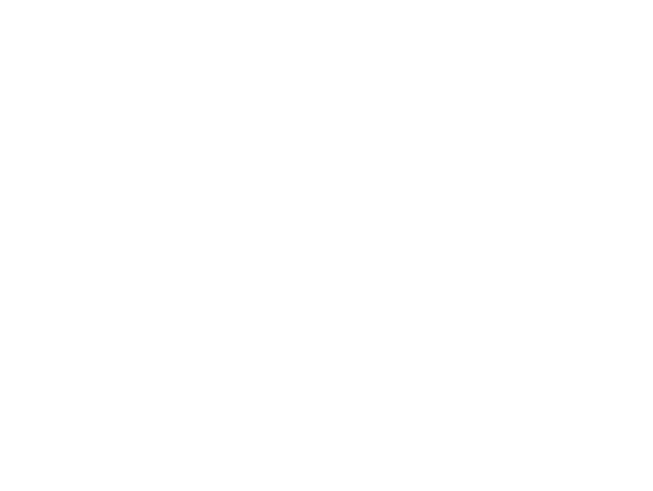
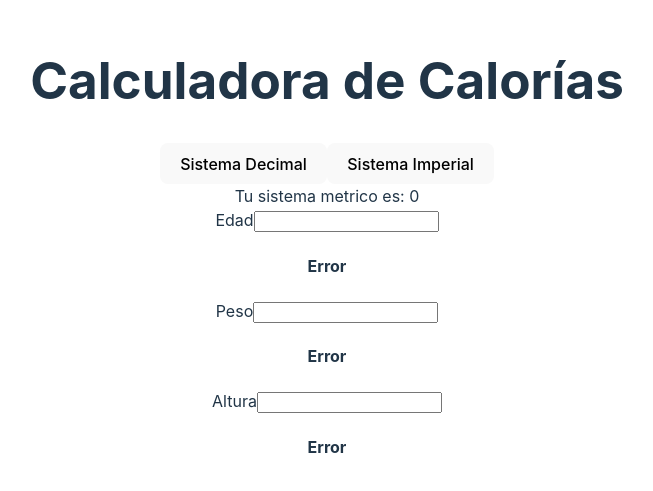
Before and after one commit to Malvare22/Calculado_Calorias, a React (Vite) app: page / in a window 1280 px wide. Shown: the part 151-642 px from the top of the page, without its empty margins (313-966 px from the left). Built offline with nearby package versions, Linux system fonts and the light colour scheme.

Commit message:
Componente input y seleccion de sistema

```diff
--- a/src/App.jsx
+++ b/src/App.jsx
@@ -1,12 +1,34 @@
+import { useState } from 'react'
 import './App.css'
+import { FormContext } from './context/FormContext';
+import Input from './components/Input';
+import { initialErrors, initialValues } from './adapters/Labels';
 
 function App() {
 
-  return (
-    <>
+	const [values, setValues] = useState(initialValues);
+	const [errors, setErrors] = useState(initialErrors);
+	const [method, setMethod] = useState(0);
+	const [result, setResult] = useState(0);
 
-    </>
-  )
+	const validForm = () => {
+		return !(errors['age'] && errors['height'] && errors['weight']);
+	};
+
+	return (
+		<FormContext.Provider value={{values, setValues, errors, setErrors, method}}>
+				<h1>Calculadora de Calorías</h1>
+				<div className='options'>
+					<button onClick={() => setMethod(1)}>Sistema Decimal</button>
+					<button onClick={() => setMethod(2)}>Sistema Imperial</button>
+				</div>
+				<>Tu sistema metrico es: {method}</>
+				<Input type={'age'}></Input>
+				<Input type={'weight'}></Input>
+				<Input type={'height'}></Input>
+				{validForm() && <>El Resultado es: X</>}
+		</FormContext.Provider>
+	)
 }
 
 export default App
--- /dev/null
+++ b/src/adapters/Labels.js
@@ -0,0 +1,17 @@
+export const labels = {
+    age: 'Edad',
+    height: 'Altura',
+    weight: 'Peso',
+};
+
+export const initialValues = {
+    age: '',
+    height: '',
+    weight: '',
+};
+
+export const initialErrors = {
+    age: true,
+    height: true,
+    weight: true,
+};
--- /dev/null
+++ b/src/components/Input.jsx
@@ -0,0 +1,42 @@
+import { useContext } from "react"
+import { labels } from "../adapters/Labels"
+import { messageWarning } from "../utilities/LabelWarnings"
+import { validation } from "../utilities/Validations"
+import { FormContext } from "../context/FormContext"
+
+/**
+ * type = age, weight, height,
+ */
+export default function Input({type}) {
+
+	return (
+		<>
+				<InputLowLevel label={labels[type]} validation={validation[type]} message={messageWarning[type]} type={type}></InputLowLevel>
+		</>
+	)
+}
+
+/**
+ * value, setValue, error, setError
+ */
+
+function InputLowLevel({type, message, validation, label}) {
+
+	const {values, setValues, errors, setErrors, method} = useContext(FormContext);
+
+	const handleInput = (e) => {
+		const currentValue = e.target.value;
+		setErrors({...errors, [type] : !validation(currentValue, method)});
+		setValues({...values, [type] : currentValue});
+	}
+
+	return (
+		<>
+				<div className='field'>
+						<label>{label}</label>
+						<input onChange={handleInput} value={values.type}></input>
+						{errors[type] == true && <h4>Error</h4>}
+				</div>
+		</>
+	)
+}
--- /dev/null
+++ b/src/context/FormContext.jsx
@@ -0,0 +1,3 @@
+import { createContext } from "react";
+
+export const FormContext = createContext(null);
--- /dev/null
+++ b/src/utilities/LabelWarnings.js
@@ -0,0 +1,11 @@
+export const ageWarning = 'Debe ser un valor mínimo o igual de 16 y un valor máximo de 105';
+
+export const heightWarning = 'Debe ser un valor entre el rango de 1.40mts y de 2.25mts';
+
+export const weightWarning = 'Debe manejar un valor mínimo o igual a 40.50 kg y un valor máximo o igual de 300 kg';
+
+export const messageWarning = {
+    age: ageWarning,
+    height: heightWarning,
+    weight: weightWarning,
+};
--- /dev/null
+++ b/src/utilities/Validations.js
@@ -0,0 +1,15 @@
+export function ValidAge(value, method){
+    return true;
+}
+export function ValidHeight(value, method){
+    return true;
+}
+export function ValidWeight(value, method){
+    return true;
+}
+
+export const validation = {
+    age: ValidAge,
+    height: ValidHeight,
+    weight: ValidWeight,
+};
```
